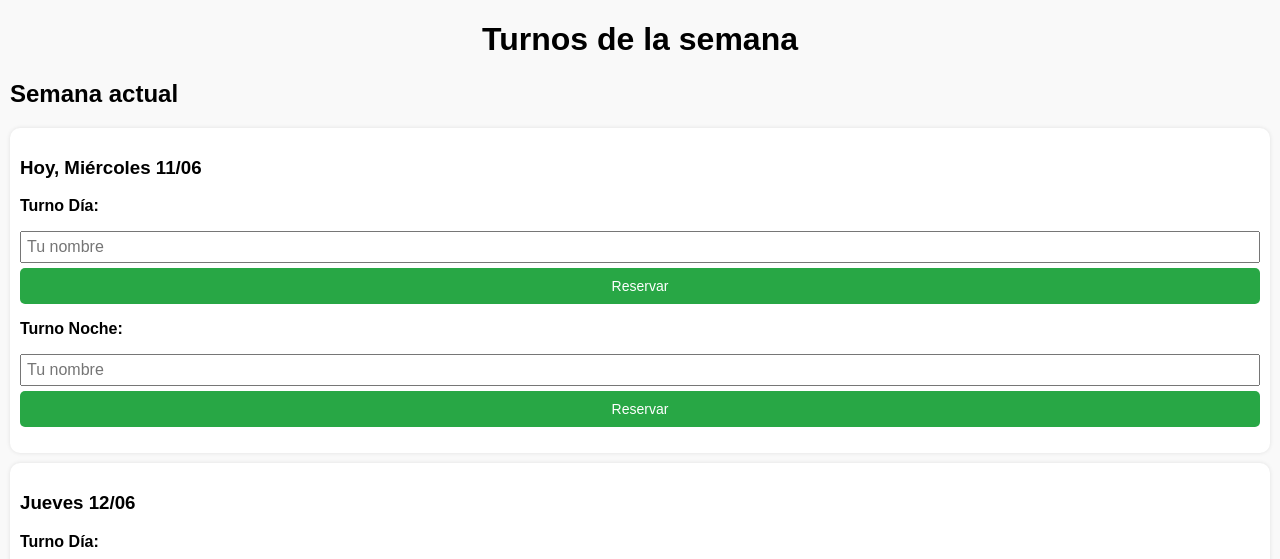
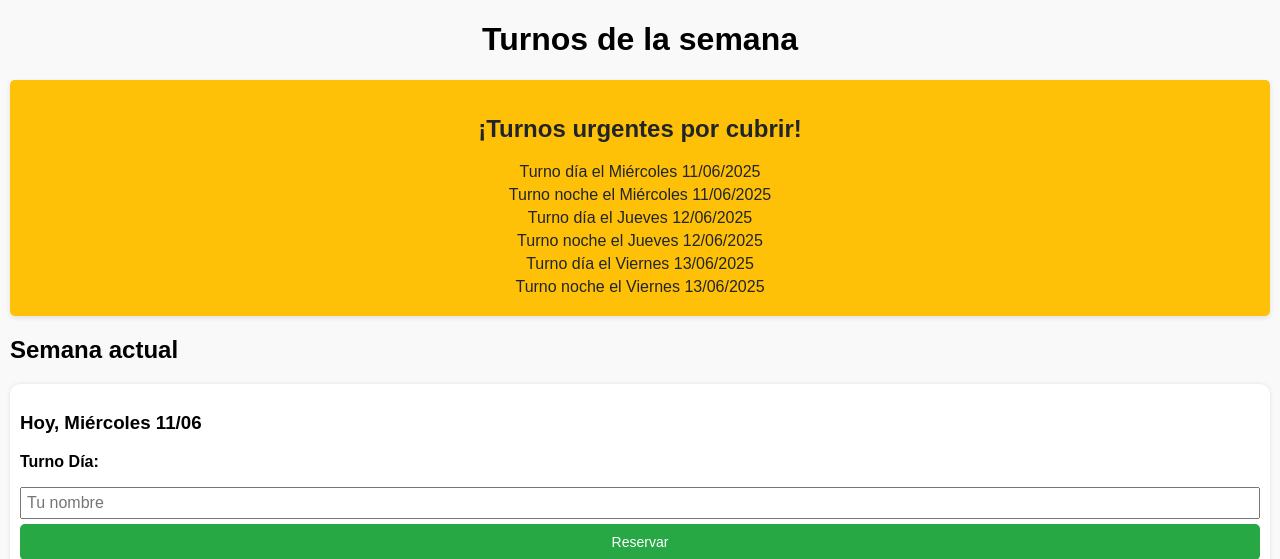
Before and after one commit to T-cordoba/Turnos-cuidado-mama, a Flask app: page / in a window 1280 px wide. Shown: the top 559 px of the page. Run offline with Flask 3, Linux system fonts and the light colour scheme; data that the repository does not hold is empty; some libraries are stand-ins or nearby versions.

Commit message:
Add urgent turnos alert and improve index template with turnos coverage information

```diff
--- a/app/routes.py
+++ b/app/routes.py
@@ -16,7 +16,7 @@ main = Blueprint('main', __name__)
 @main.route('/', methods=['GET', 'POST'])
 def index():
     # Verifica la conexión con la base de datos
-    ping_db()  # Reintenta automáticamente hasta que la base de datos esté disponible
+    ping_db()
 
     if request.method == 'POST':
         fecha = datetime.strptime(request.form['fecha'], '%Y-%m-%d').date()
@@ -43,25 +43,17 @@ def index():
             else:
                 flash("No se encontró la reserva para cancelar.", "error")
 
+            # Redirige con el parámetro scrollToTop
+            return redirect(url_for('main.index', scrollToTop='true'))
+
         return redirect(url_for('main.index'))
 
     hoy = datetime.today().date()
-    dia_semana_hoy = hoy.weekday()  # 0 = Lunes, 6 = Domingo
 
-    # Calcular el domingo de la semana actual
-    domingo_actual = hoy + timedelta(days=(6 - dia_semana_hoy))
+    # Crear turnos (debe estar definido antes de calcular los turnos faltantes)
+    turnos = {(t.fecha, t.tipo): t.nombre for t in Turno.query.all()}
 
-    # Días de la semana actual (desde hoy hasta el domingo)
-    dias_semana_actual = [hoy + timedelta(days=i) for i in range((domingo_actual - hoy).days + 1)]
-
-    # Calcular el lunes y domingo de la próxima semana
-    lunes_proxima_semana = domingo_actual + timedelta(days=1)
-    domingo_proxima_semana = lunes_proxima_semana + timedelta(days=6)
-
-    # Días de la próxima semana (lunes a domingo)
-    dias_proxima_semana = [lunes_proxima_semana + timedelta(days=i) for i in range(7)]
-
-    # Traducir los días
+    # Traducción de días al español
     dias_traducidos = {
         'Monday': 'Lunes',
         'Tuesday': 'Martes',
@@ -72,8 +64,26 @@ def index():
         'Sunday': 'Domingo'
     }
 
-    # Crear turnos
-    turnos = {(t.fecha, t.tipo): t.nombre for t in Turno.query.all()}
+    # Calcular los próximos 3 días
+    proximos_3_dias = [hoy + timedelta(days=i) for i in range(3)]
+
+    # Obtener los turnos faltantes para los próximos 3 días
+    turnos_faltantes = []
+    for dia in proximos_3_dias:
+        for turno in ['día', 'noche']:
+            if (dia, turno) not in turnos:
+                turnos_faltantes.append({
+                    'fecha': dia.strftime('%d/%m/%Y'),
+                    'tipo': turno,
+                    'dia': dias_traducidos[dia.strftime('%A')]  # Traduce el día al español aquí
+                })
+
+    # Calcular los días de la semana actual y próxima semana
+    dia_semana_hoy = hoy.weekday()  # 0 = Lunes, 6 = Domingo
+    domingo_actual = hoy + timedelta(days=(6 - dia_semana_hoy))
+    dias_semana_actual = [hoy + timedelta(days=i) for i in range((domingo_actual - hoy).days + 1)]
+    lunes_proxima_semana = domingo_actual + timedelta(days=1)
+    dias_proxima_semana = [lunes_proxima_semana + timedelta(days=i) for i in range(7)]
 
     return render_template(
         'index.html',
@@ -81,7 +91,8 @@ def index():
         dias_proxima_semana=[(dia, dia.strftime('%A')) for dia in dias_proxima_semana],
         turnos=turnos,
         dias_traducidos=dias_traducidos,
-        hoy=hoy
+        hoy=hoy,
+        turnos_faltantes=turnos_faltantes  # Pasar los turnos faltantes al template
     )
 
 @main.route('/ping')
--- a/app/static/scripts.js
+++ b/app/static/scripts.js
@@ -15,7 +15,7 @@ function confirmarCancelacion(turno, nombre, fecha, boton) {
     });
 }
 
-// Verifica si hay un ancla en la URL
+// Verifica si hay un ancla en la URL (para reservas)
 const ancla = window.location.hash;
 if (ancla) {
     const elemento = document.querySelector(ancla);
@@ -24,12 +24,12 @@ if (ancla) {
     }
 }
 
-// Guarda la posición del scroll en localStorage
+// Guarda la posición del scroll en localStorage (para reservas)
 function guardarPosicionScroll() {
     localStorage.setItem('posicionScroll', window.scrollY);
 }
 
-// Restaura la posición del scroll al cargar la página con animación
+// Restaura la posición del scroll al cargar la página con animación (para reservas)
 document.addEventListener('DOMContentLoaded', () => {
     const posicionScroll = localStorage.getItem('posicionScroll');
     if (posicionScroll) {
@@ -76,4 +76,12 @@ document.addEventListener('DOMContentLoaded', () => {
             setTimeout(() => mensajes.remove(), 500); // Elimina el elemento después de la transición
         }, 5000); // 5 segundos
     }
+
+    // Detecta si se realizó una cancelación y hace scroll al inicio
+    const urlParams = new URLSearchParams(window.location.search);
+    if (urlParams.get('scrollToTop') === 'true') {
+        setTimeout(() => {
+            window.scrollTo({ top: 0, behavior: 'smooth' }); // Hace scroll al inicio de la página
+        }, 100); // Pequeño retraso para evitar conflictos
+    }
 });
--- a/app/static/style.css
+++ b/app/static/style.css
@@ -97,3 +97,34 @@ button:hover {
     background-color: #dc3545; /* Rojo para error */
     color: white;
 }
+
+.alerta-urgente {
+    background-color: #ffc107; /* Amarillo */
+    color: #212529;
+    padding: 15px;
+    border-radius: 5px;
+    margin-bottom: 20px;
+    text-align: center;
+    box-shadow: 0 2px 5px rgba(0, 0, 0, 0.1);
+}
+
+.alerta-completa {
+    background-color: #28a745; /* Verde */
+    color: white;
+    padding: 15px;
+    border-radius: 5px;
+    margin-bottom: 20px;
+    text-align: center;
+    box-shadow: 0 2px 5px rgba(0, 0, 0, 0.1);
+}
+
+.alerta-urgente ul {
+    list-style: none;
+    padding: 0;
+    margin: 0;
+}
+
+.alerta-urgente li {
+    font-size: 16px;
+    margin: 5px 0;
+}
--- a/app/templates/index.html
+++ b/app/templates/index.html
@@ -20,6 +20,22 @@
         </div>
     {% endif %}
     {% endwith %}
+
+    <!-- Turnos urgentes -->
+    {% if turnos_faltantes %}
+    <div class="alerta-urgente">
+        <h2>¡Turnos urgentes por cubrir!</h2>
+        <ul>
+            {% for turno in turnos_faltantes %}
+            <li>Turno {{ turno.tipo }} el {{ turno.dia }} {{ turno.fecha }} </li>
+            {% endfor %}
+        </ul>
+    </div>
+    {% else %}
+    <div class="alerta-completa">
+        <h2>¡Todos los turnos están cubiertos para los próximos 3 días!</h2>
+    </div>
+    {% endif %}
 
     <!-- Semana actual -->
     <h2>Semana actual</h2>
```
